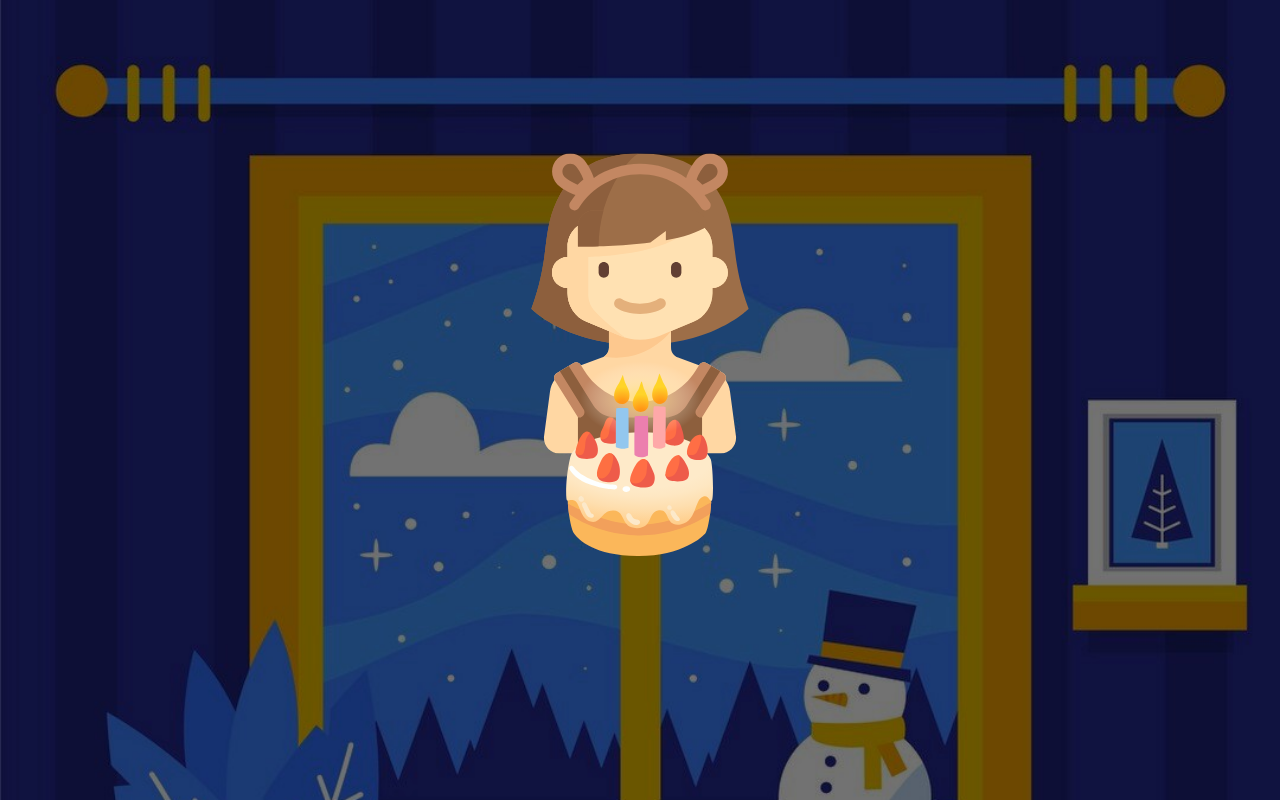
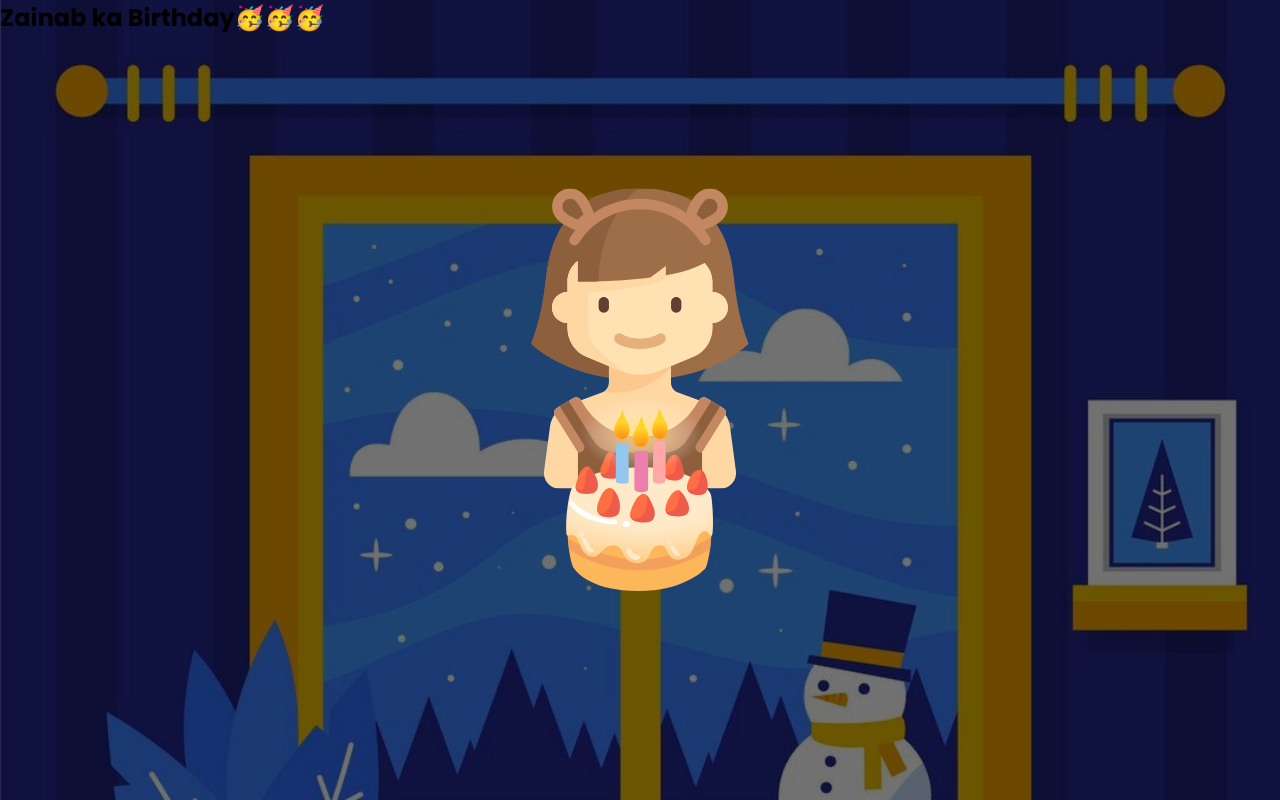
Before and after one commit to Mdxr/Zainab-bday-event, a plain HTML site: page index.html in a window 1280 px wide. Drawn offline with Linux system fonts and the light colour scheme.

Commit message:
Update index.html

```diff
--- a/index.html
+++ b/index.html
@@ -9,6 +9,7 @@
 </head>
 <body>
   <main>
+    <h2 class="title"> Zainab ka Birthday🥳🥳🥳</h2>
   <audio src="./meow-meow-meow-tiktok.mp3" class="meow"></audio>
   <audio src="./happy-happy-happy-song.mp3" class="happi"></audio>
     <div class="girl-container">
```
